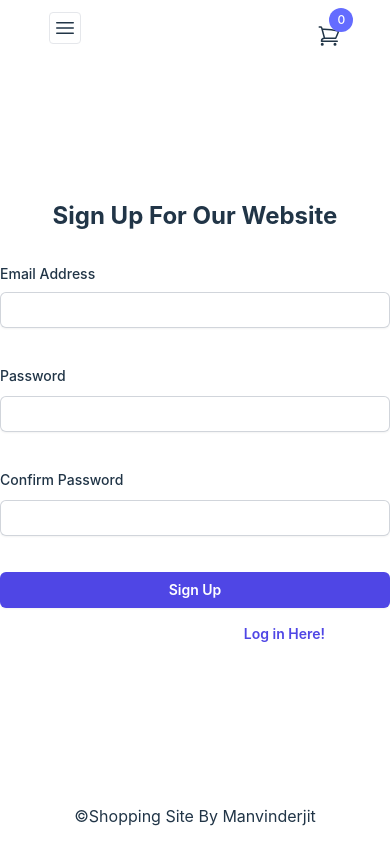
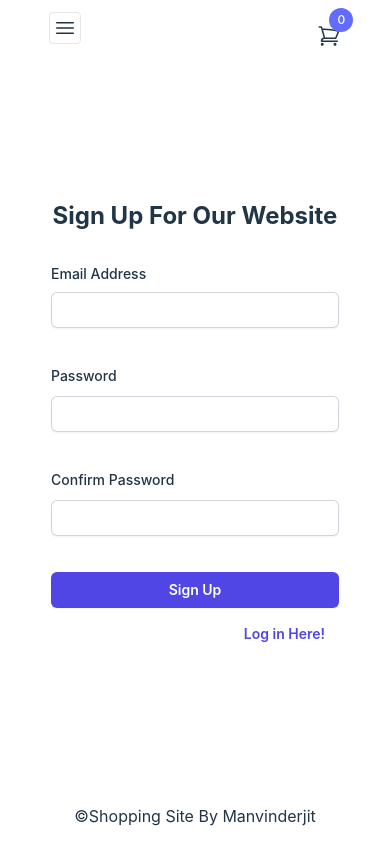
Before and after one commit to manvinderjit/2023-TOP-Project-Shopping-Cart, a React (Vite) app: page /register in a window 390 px wide. Built offline with nearby package versions, Linux system fonts and the light colour scheme.

Commit message:
fix: Fix input size for responsiveness
Fix input size on Login page.
Fix input size on Register pages.

```diff
--- a/src/components/Login.tsx
+++ b/src/components/Login.tsx
@@ -96,7 +96,7 @@ const Login = ():React.JSX.Element => {
             <></>
           )}
         </div>
-        <div className="sm:mx-auto sm:w-full sm:max-w-sm">
+        <div className="min-w-72 mx-auto sm:w-full max-w-sm">
           <form className="flex flex-col gap-2" action="">
             <div>
               <label htmlFor="userEmail" className="block text-sm font-medium">
--- a/src/components/Register.tsx
+++ b/src/components/Register.tsx
@@ -143,7 +143,7 @@ const Register = (): React.JSX.Element => {
             <></>
           )}
         </div>
-        <div className="sm:mx-auto sm:w-full sm:max-w-sm">
+        <div className="min-w-72 mx-auto sm:w-full max-w-sm">
           <form className="flex flex-col gap-3" action="">
             <div>
               <label htmlFor="userEmail" className="block text-sm font-medium">
```
